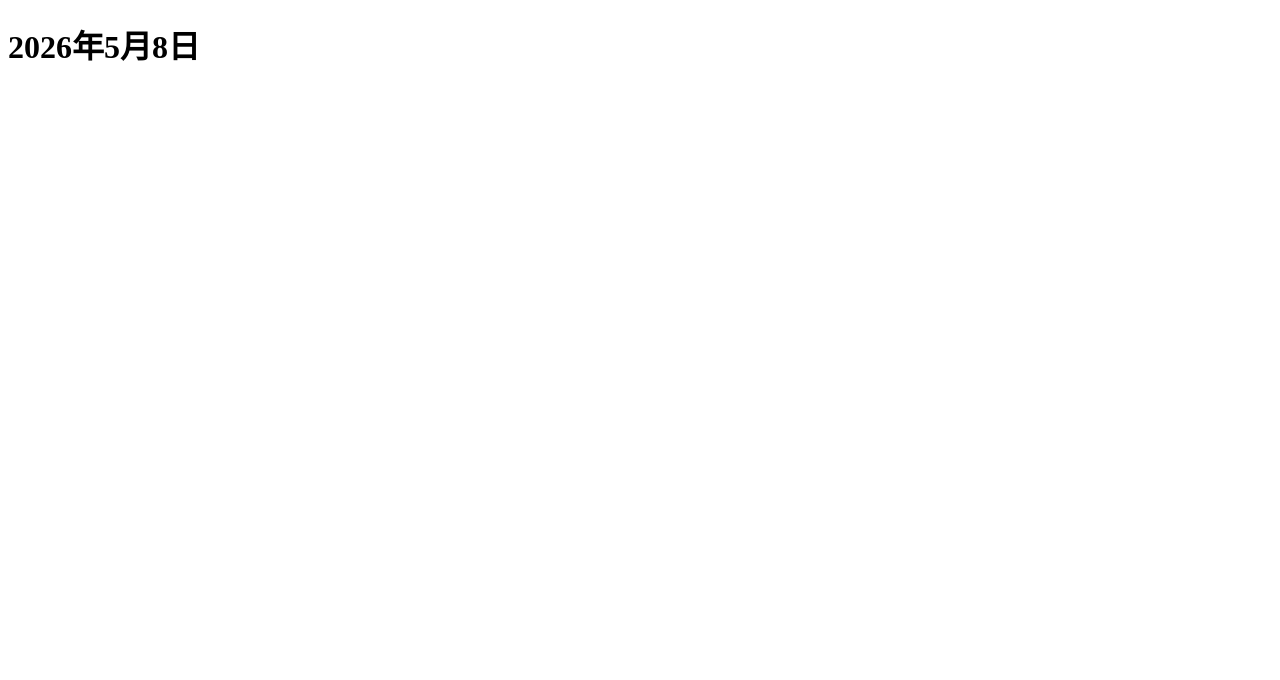
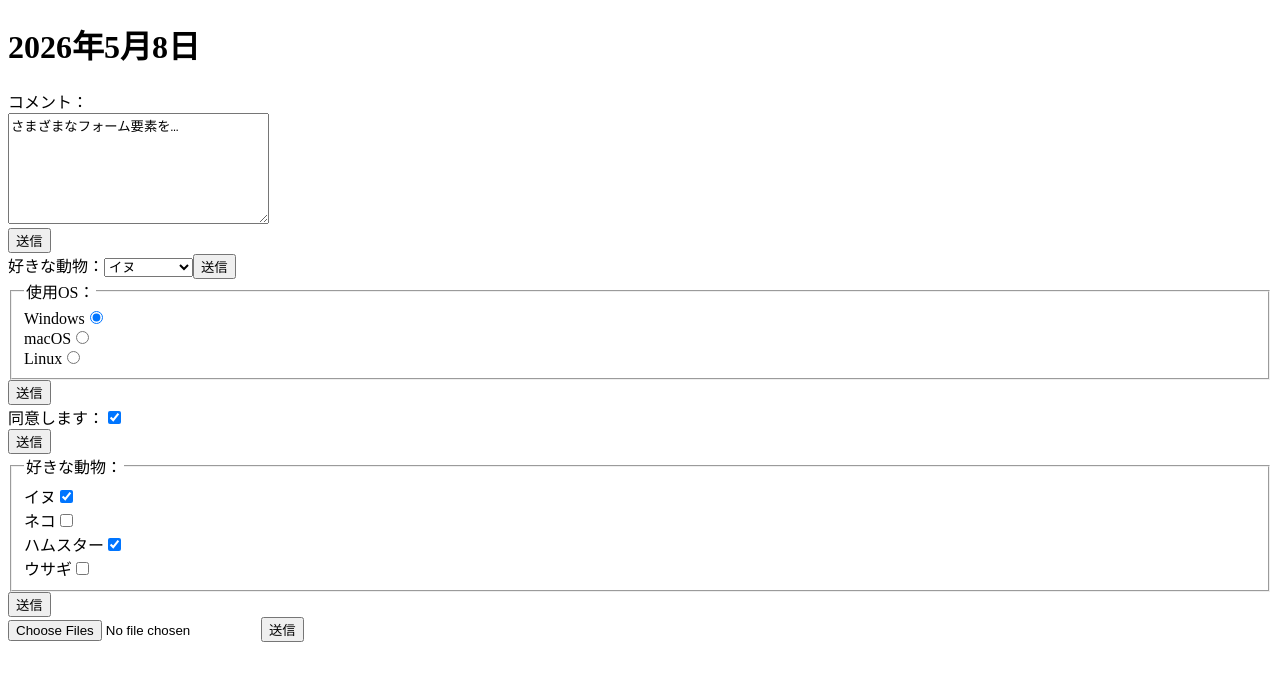
Before and after one commit to lets5steady/react_study, a React (Vite) app in the folder vite-project/: page / in a window 1280 px wide. Shown: the top 680 px of the page. Built offline with nearby package versions, Linux system fonts and the light colour scheme.

Commit message:
chapter4_P181まで

```diff
--- a/vite-project/src/App.jsx
+++ b/vite-project/src/App.jsx
@@ -1,10 +1,22 @@
 import './App.css'
+import FormCheck from './components/FormCheck'
+import FormCheckMuiti from './components/FormCheckMuiti'
+import FormFile from './components/FormFile'
+import FormRadio from './components/FormRadio'
+import FormSelect from './components/FormSelect'
+import FormTextarea from './components/FormTextarea'
 
 function App() {
 
   return (
     <>
       <h1>2026年5月8日</h1>
+      <FormTextarea />
+      <FormSelect />
+      <FormRadio />
+      <FormCheck />
+      <FormCheckMuiti />
+      <FormFile />
     </>
   )
 }
--- /dev/null
+++ b/vite-project/src/components/FormCheck.jsx
@@ -0,0 +1,29 @@
+import { useState } from "react";
+
+export default function FormCheck() {
+
+    const [form, setForm] = useState({
+        agreement: true
+    });
+
+    const handleForm = e => {
+        setForm({
+            ...form,
+            [e.target.name]: e.target.checked
+        });
+    }
+
+    const show = () => {
+        console.log(`同意確認：${form.agreement ? '同意': '反対'}`);
+    }
+
+    return(
+        <form>
+            <label htmlFor="agreement">同意します：</label>
+            <input type="checkbox" name="agreement" id="agreement"
+            checked={form.agreement}
+            onChange={handleForm}/><br />
+            <button type="button" onClick={show}>送信</button>
+        </form>
+    );
+}
--- /dev/null
+++ b/vite-project/src/components/FormCheckMuiti.jsx
@@ -0,0 +1,61 @@
+import { useState } from "react";
+
+export default function FormCheckMuiti() {
+
+    const [form, setForm] = useState({
+        animal: ['dog', 'hamster']
+    });
+
+    const handleForm = e => {
+        const fa = [...form.animal];
+
+        if (e.target.checked) {
+            fa.push(e.target.value);
+        } else {
+            fa.splice(fa.indexOf(e.target.value), 1);
+        }
+
+        setForm({
+            ...form,
+            [e.target.name]: fa
+        });
+    }
+
+    const show = () => {
+        console.log(`好きな動物：${form.animal}`);
+    }
+
+    return (
+        <form>
+            <fieldset>
+                <legend>好きな動物：</legend>
+
+                <label htmlFor="animal_dog">イヌ</label>
+                <input type="checkbox" name="animal"
+                    id="animal_dog" value="dog"
+                    checked={form.animal.includes('dog')}
+                    onChange={handleForm} /><br />
+
+                <label htmlFor="animal_cat">ネコ</label>
+                <input type="checkbox" name="animal"
+                    id="animal_cat" value="cat"
+                    checked={form.animal.includes('cat')}
+                    onChange={handleForm} /><br />
+
+
+                <label htmlFor="animal_hamster">ハムスター</label>
+                <input type="checkbox" name="animal"
+                    id="animal_hamster" value="hamster"
+                    checked={form.animal.includes('hamster')}
+                    onChange={handleForm} /><br />
+
+                <label htmlFor="animal_rabbit">ウサギ</label>
+                <input type="checkbox" name="animal"
+                    id="animal_rabbit" value="rabbit"
+                    checked={form.animal.includes('rabbit')}
+                    onChange={handleForm} /><br />
+            </fieldset>
+            <button type="button" onClick={show}>送信</button>
+        </form>
+    );
+}
--- /dev/null
+++ b/vite-project/src/components/FormFile.jsx
@@ -0,0 +1,22 @@
+import { useRef } from "react";
+
+export default function FormFile() {
+    const file = useRef(null);
+
+    function show() {
+        const fs = file.current.files;
+
+        for (const f of fs) {
+            console.log(`ファイル名：${f.name}`);
+            console.log(`種類：${f.type}`);
+            console.log(`サイズ：${Math.trunc(f.size / 1024)}KB`);
+        }
+    }
+
+    return (
+        <form>
+            <input type="file" ref={file} multiple />
+            <button type="button" onClick={show}>送信</button>
+        </form>
+    );
+}
--- /dev/null
+++ b/vite-project/src/components/FormRadio.jsx
@@ -0,0 +1,44 @@
+import { useState } from "react";
+
+export default function FormRadio() {
+
+    const [form, setForm] = useState({
+        os: 'windows'
+    });
+
+    const handleForm = e => {
+        setForm({
+            ...form,
+            [e.target.name]: e.target.value
+        });
+    }
+
+    const show = () => {
+        console.log(`使用OS：${form.os}`);
+    }
+
+    return(
+        <form>
+            <fieldset>
+                <legend>使用OS：</legend>
+
+                <label htmlFor="os_win">Windows</label>
+                <input type="radio" name="os" id="os_win"
+                    value="windows" checked = {form.os === 'windows'}
+                    onChange={handleForm}/><br />
+
+                <label htmlFor="os_mac">macOS</label>
+                <input type="radio" name="os" id="os_mac"
+                    value="mac" checked = {form.os === 'mac'}
+                    onChange={handleForm}/><br />
+
+                <label htmlFor="os_lin">Linux</label>
+                <input type="radio" name="os" id="os_lin"
+                    value="linux" checked = {form.os === 'linux'}
+                    onChange={handleForm}/>
+            </fieldset>
+
+            <button type="button" onClick={show}>送信</button>
+        </form>
+    );
+}
--- /dev/null
+++ b/vite-project/src/components/FormSelect.jsx
@@ -0,0 +1,33 @@
+import { useState } from "react";
+
+export default function FormSelect() {
+
+    const [form, setForm] = useState({
+        animal: 'dog'
+    });
+
+    const handleForm = e => {
+        setForm({
+            ...form,
+            [e.target.name]: e.target.value
+        });
+    }
+
+    const show = () => {
+        console.log(`好きな動物：${form.animal}`);
+    }
+
+    return(
+        <form>
+            <label htmlFor="comment">好きな動物：</label>
+            <select name="animal" id="animal"
+            value={form.animal} onChange={handleForm}>
+                <option value="dog">イヌ</option>
+                <option value="cat">ネコ</option>
+                <option value="hamster">ハムスター</option>
+                <option value="rabbit">ウサギ</option>
+            </select>
+            <button type="button" onClick={show}>送信</button>
+        </form>
+    );
+}
--- /dev/null
+++ b/vite-project/src/components/FormTextarea.jsx
@@ -0,0 +1,31 @@
+import { useState } from "react";
+
+export default function FormTextarea() {
+
+    const [form, setForm] = useState({
+        comment: `さまざまなフォーム要素を…`
+    });
+
+    const handleForm = e => {
+        setForm({
+            ...form,
+            [e.target.name]: e.target.value
+        });
+    }
+
+    const show = () => {
+        console.log(`コメント：${form.comment}`);
+    }
+
+    return(
+        <form>
+            <label htmlFor="comment">コメント：</label>
+            <br />
+            <textarea name="comment" id="comment"
+                cols="30" rows="7"
+                value={form.comment} onChange={handleForm}></textarea>
+            <br />
+            <button type="button" onClick={show}>送信</button>
+        </form>
+    );
+}
```
